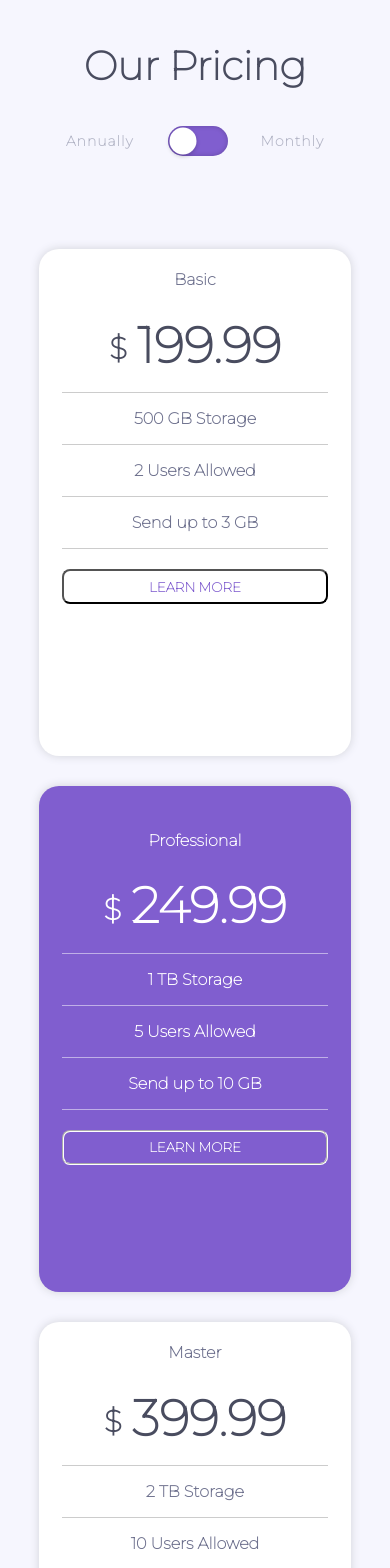
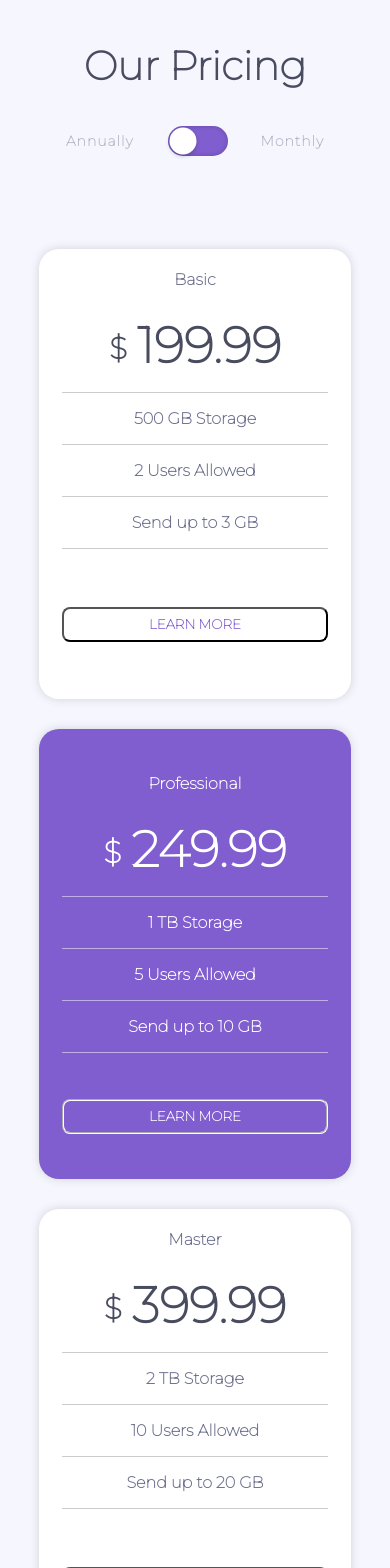
Before and after one commit to NicoBlas/pricingcomponent, a React (Create React App) app: page / in a window 390 px wide. Shown: the top 1568 px of the page. Built offline with nearby package versions, Linux system fonts and the light colour scheme.

Commit message:
mobile bugs fixed

```diff
--- a/src/components/pricing/pricing.css
+++ b/src/components/pricing/pricing.css
@@ -185,7 +185,7 @@
 
 @media screen and (max-width: 430px){
     .pricing{
-        height: 60vh;
+        height: 450px;
         width:80vw ;
         background: white;
         border-radius: 20px;
@@ -197,7 +197,7 @@
     }
 
     .pricing-mid{
-        height: 60vh;
+        height: 450px;
         width:80vw ;
         background: hsl(258, 54%, 59%);;
         border-radius: 20px;
@@ -218,17 +218,13 @@
         font-size: 16px;
     }
 
-    .pricing__button-mid{
-        width: 85%;
-        text-align: center;
-        margin-top: 20px;
-
-    }
     .pricing__button{
-        width: 85%;
-        text-align: center;
-        margin-top: 20px;
-
+        margin: auto;
     }
 
+    .pricing__button-mid{
+        margin: auto;
+    }
+
+
 }
```
